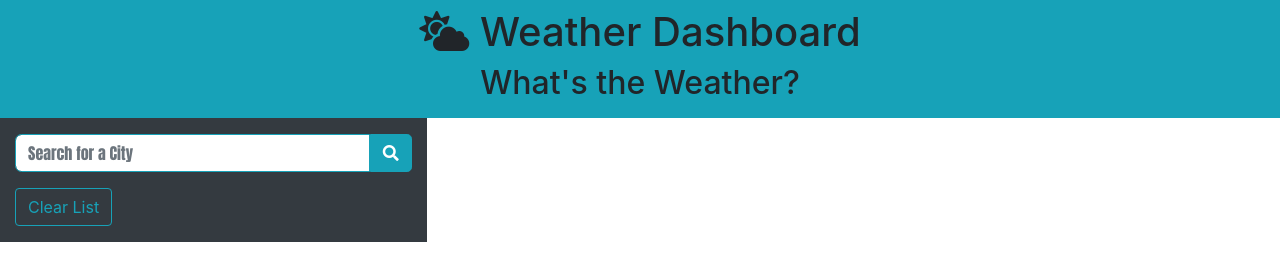
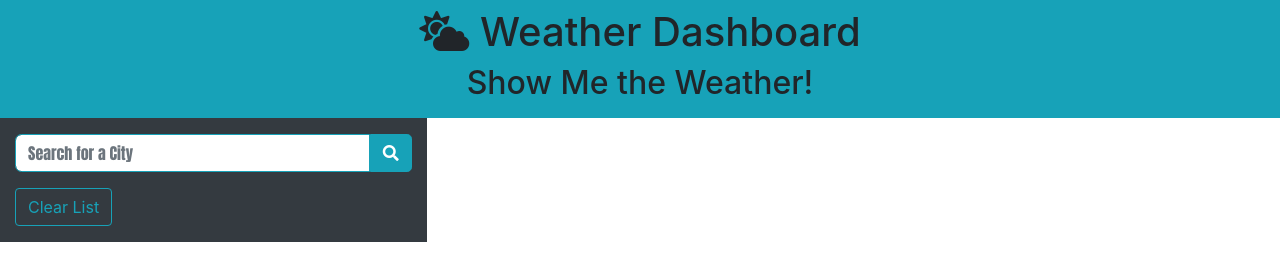
Before and after one commit to Pgturn68/Weather-Display, a plain HTML site: page index.html in a window 1280 px wide. Drawn offline with nearby package versions, Linux system fonts and the light colour scheme; no server answers.

Commit message:
Update index.html

```diff
--- a/index.html
+++ b/index.html
@@ -15,7 +15,7 @@
 <body>
     <header class="container-fluid text-center text-blue bg-info p-2">
       <h1><i class="fas fa-cloud-sun"></i> Weather Dashboard</h1>
-      <h2>What's the Weather?</h2>
+      <h2>Show Me the Weather!</h2>
     </header>
 
     <div class="container-fluid">
```
